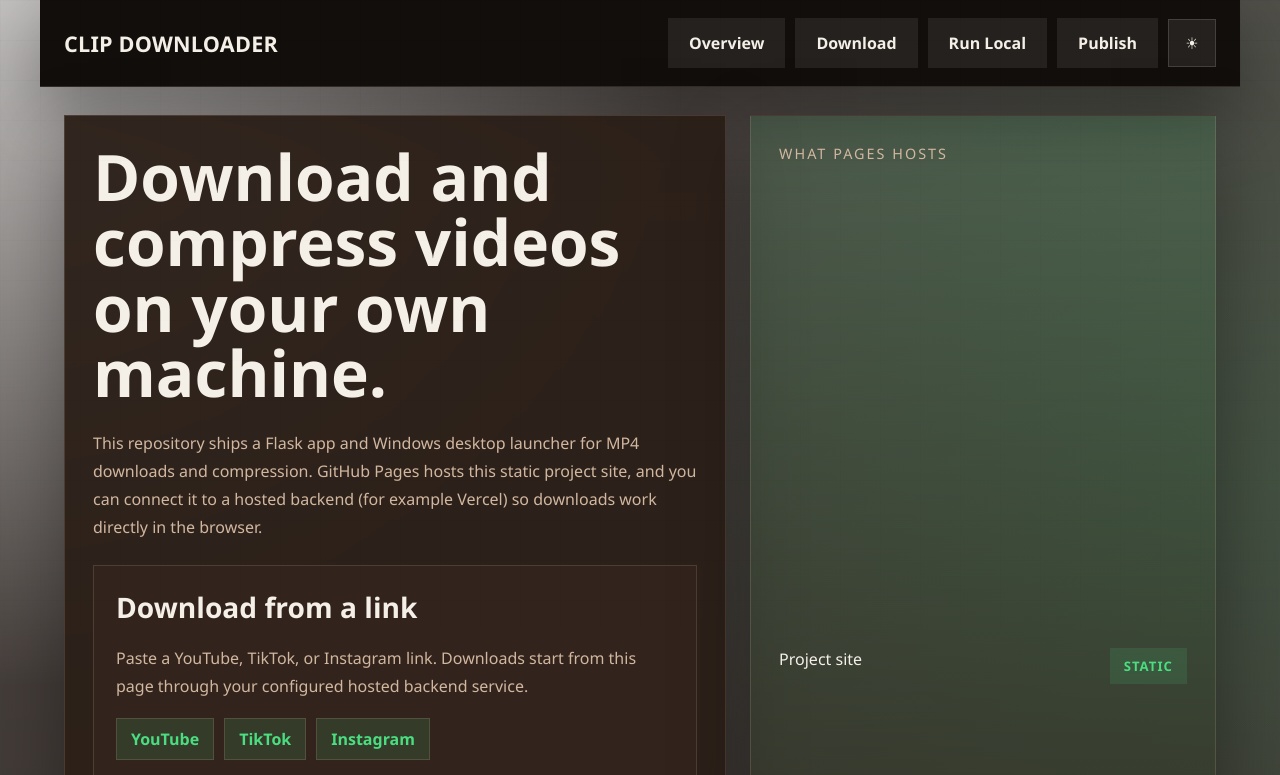
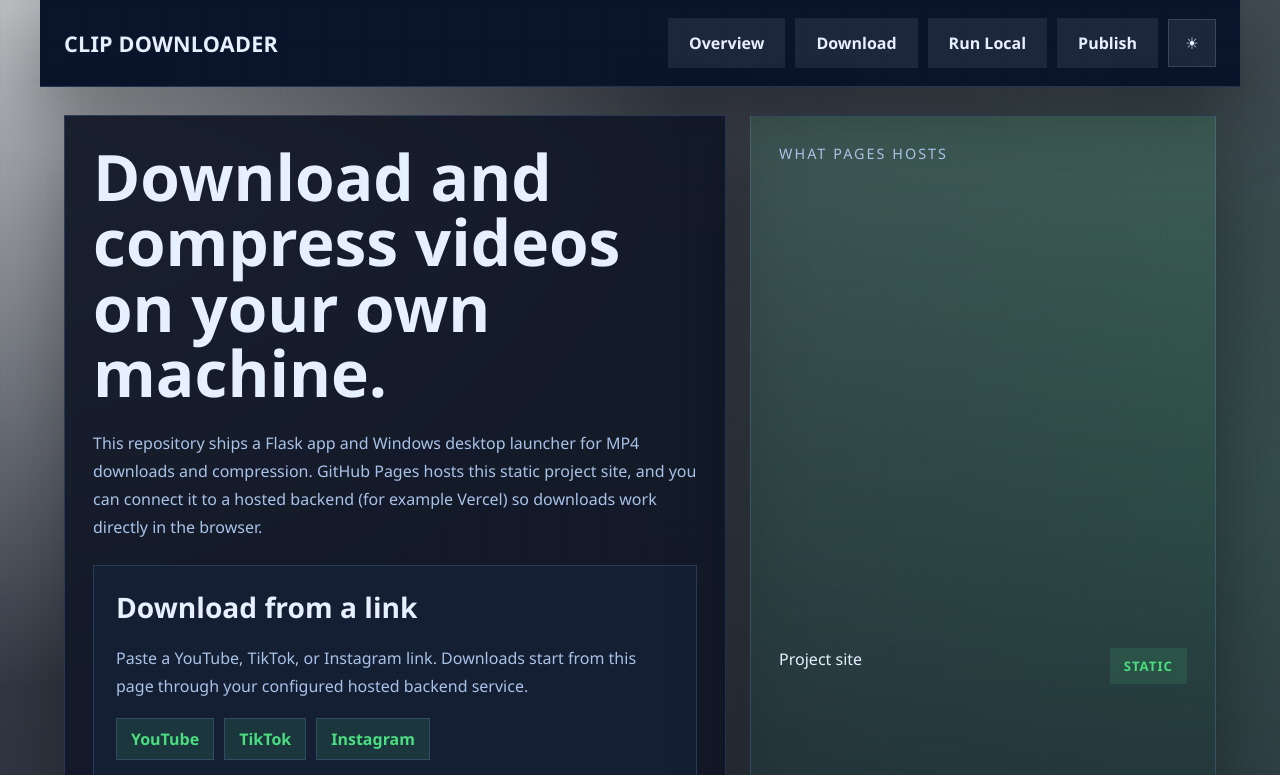
Before and after one commit to BrianNW/YT-Downloader, a website: page docs/index.html in a window 1280 px wide. Both pictures are taken after a click on the button "Toggle color theme". Shown: the top 775 px of the page. Drawn offline with Linux system fonts and the light colour scheme.

Commit message:
Update dark mode to blue theme and add npm manifests

```diff
--- a/docs/assets/site.css
+++ b/docs/assets/site.css
@@ -19,14 +19,14 @@
 
 html[data-theme="dark"] {
   color-scheme: dark;
-  --bg: #201814;
-  --page-bg: rgba(43, 31, 24, 0.94);
-  --surface: rgba(50, 37, 29, 0.96);
-  --border: rgba(228, 191, 166, 0.16);
-  --text: #f4efe7;
-  --muted: #d2b7a0;
-  --topbar-bg: #120e0b;
-  --topbar-text: #f4efe7;
+  --bg: #0b1220;
+  --page-bg: rgba(17, 24, 39, 0.94);
+  --surface: rgba(21, 32, 52, 0.96);
+  --border: rgba(125, 177, 255, 0.2);
+  --text: #e6f0ff;
+  --muted: #a9c2e8;
+  --topbar-bg: #0a152b;
+  --topbar-text: #e6f0ff;
   --accent: #4ade80;
   --accent-soft: rgba(74, 222, 128, 0.12);
   --button: linear-gradient(135deg, #15803d, #4ade80);
--- /dev/null
+++ b/package.json
@@ -0,0 +1,5 @@
+{
+  "dependencies": {
+    "@vercel/speed-insights": "^2.0.0"
+  }
+}
--- a/static/style.css
+++ b/static/style.css
@@ -23,12 +23,12 @@
 
 html[data-theme="dark"] {
   color-scheme: dark;
-  --bg: #3b2418;
-  --page-bg: rgba(56, 32, 24, 0.92);
-  --surface: rgba(62, 30, 21, 0.96);
-  --border: rgba(196, 133, 106, 0.18);
-  --text: #f4efe7;
-  --muted: #cbb4a0;
+  --bg: #0b1220;
+  --page-bg: rgba(17, 24, 39, 0.92);
+  --surface: rgba(21, 32, 52, 0.96);
+  --border: rgba(125, 177, 255, 0.2);
+  --text: #e6f0ff;
+  --muted: #a9c2e8;
   --accent: #f8fafc;
   --accent-soft: rgba(248, 250, 252, 0.08);
   --secondary: #22c55e;
@@ -36,8 +36,8 @@ html[data-theme="dark"] {
   --button: linear-gradient(135deg, #16a34a, #22c55e);
   --button-text: #020617;
   --button-secondary: rgba(255, 255, 255, 0.08);
-  --topbar-bg: #2e1c12;
-  --topbar-text: #f4efe7;
+  --topbar-bg: #0a152b;
+  --topbar-text: #e6f0ff;
   --shadow: 0 30px 70px rgba(0, 0, 0, 0.35);
 }
 
```
Also changed, not shown: 2 other files.
